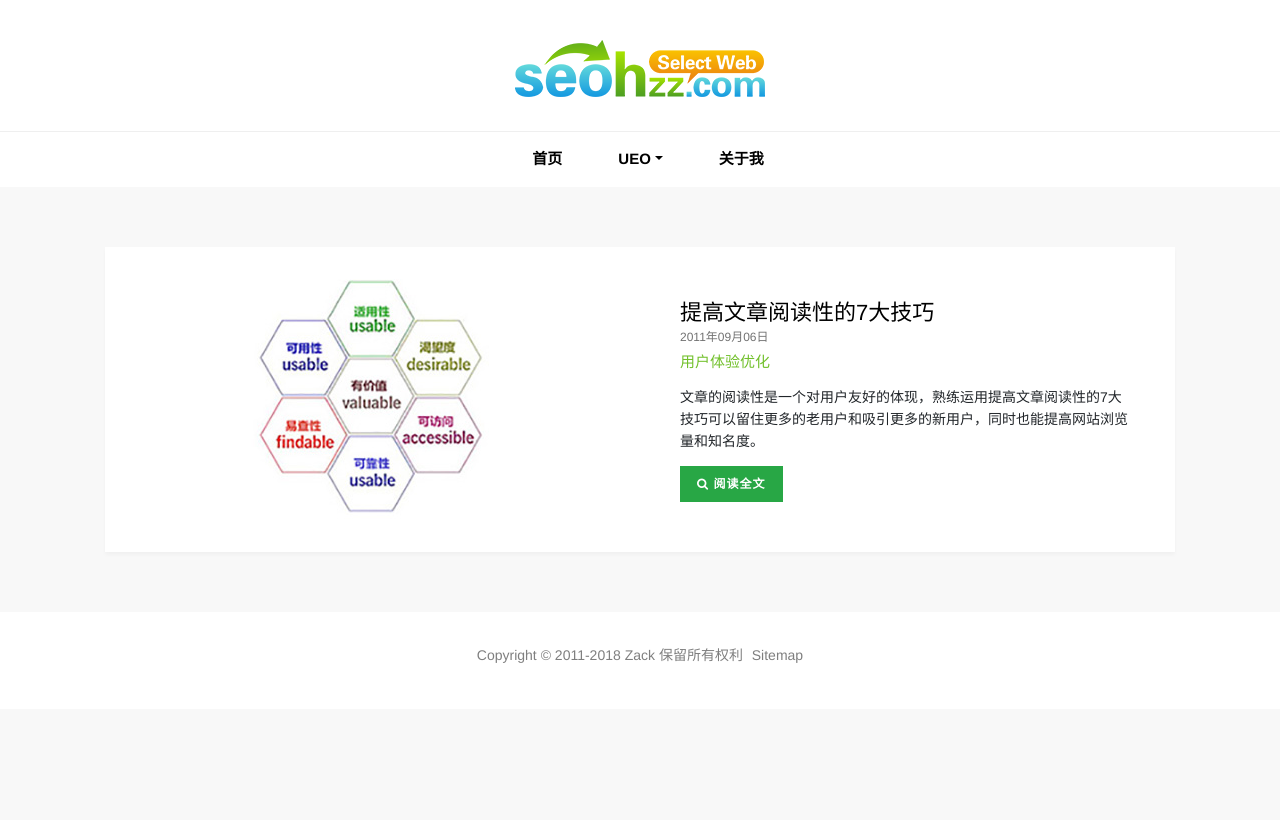
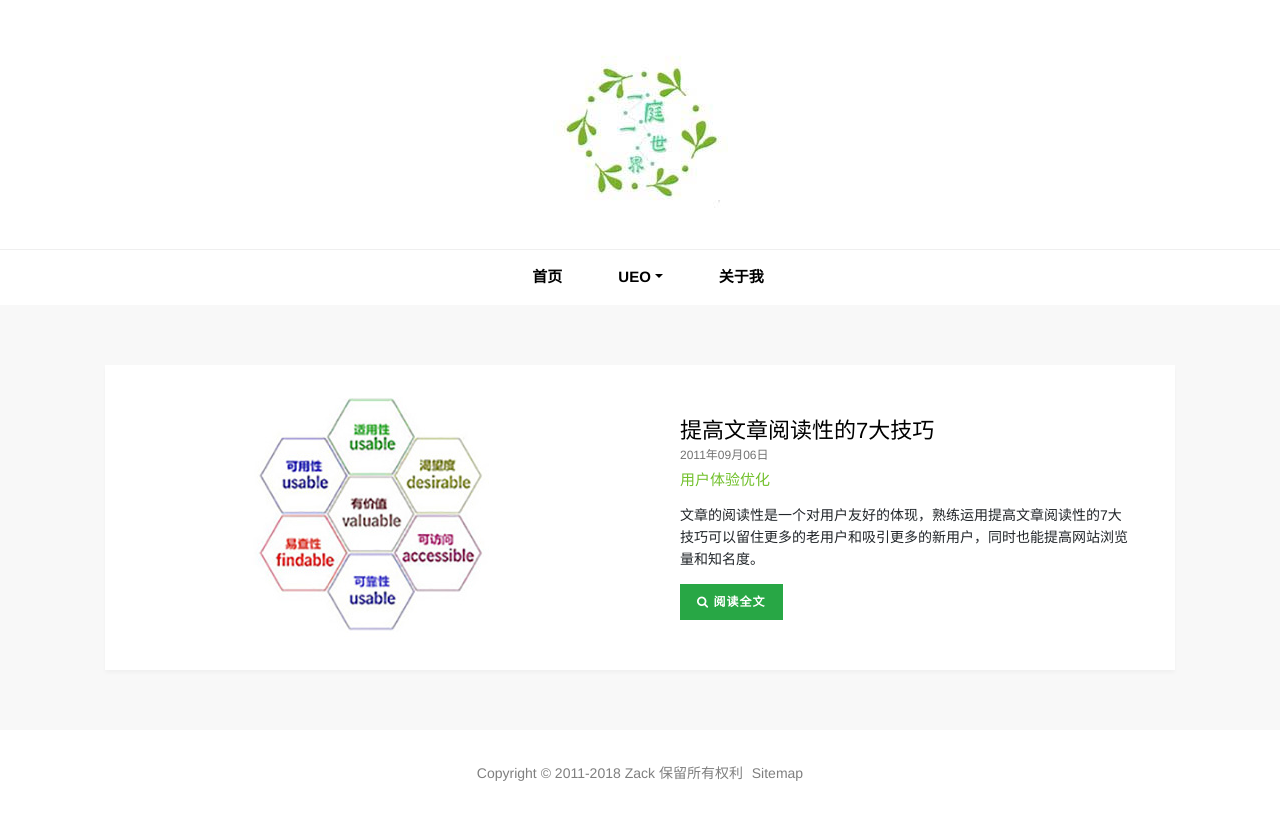
Before and after one commit to lctdehao/lctdehao.github.io, a Jekyll site: the page built from index.html, in a window 1280 px wide. Shown: the top 820 px of the page. Built offline with Jekyll 4.4.1, drawn with Linux system fonts in a browser that asks for light colours.

Commit message:
Update default.html

```diff
--- a/_layouts/default.html
+++ b/_layouts/default.html
@@ -17,7 +17,7 @@
   </head>
   <body>
     <div id="header">
-      <div class="top"><a href="{{ site.url }}"><img alt="Select Web Logo" src="/images/assets/selectweb-logo.png"></a></div>
+      <div class="top"><a href="{{ site.url }}"><img alt="Select Web Logo" src="/yiting.jpg"></a></div>
       <nav class="navbar navbar-expand-lg navbar-light navbar-ada">
         <a class="navbar-brand" href="#"></a>
         <button class="navbar-toggler" type="button" data-toggle="collapse" data-target="#navbarsExample08" aria-controls="navbarsExample08" aria-expanded="false" aria-label="Toggle navigation">
```
